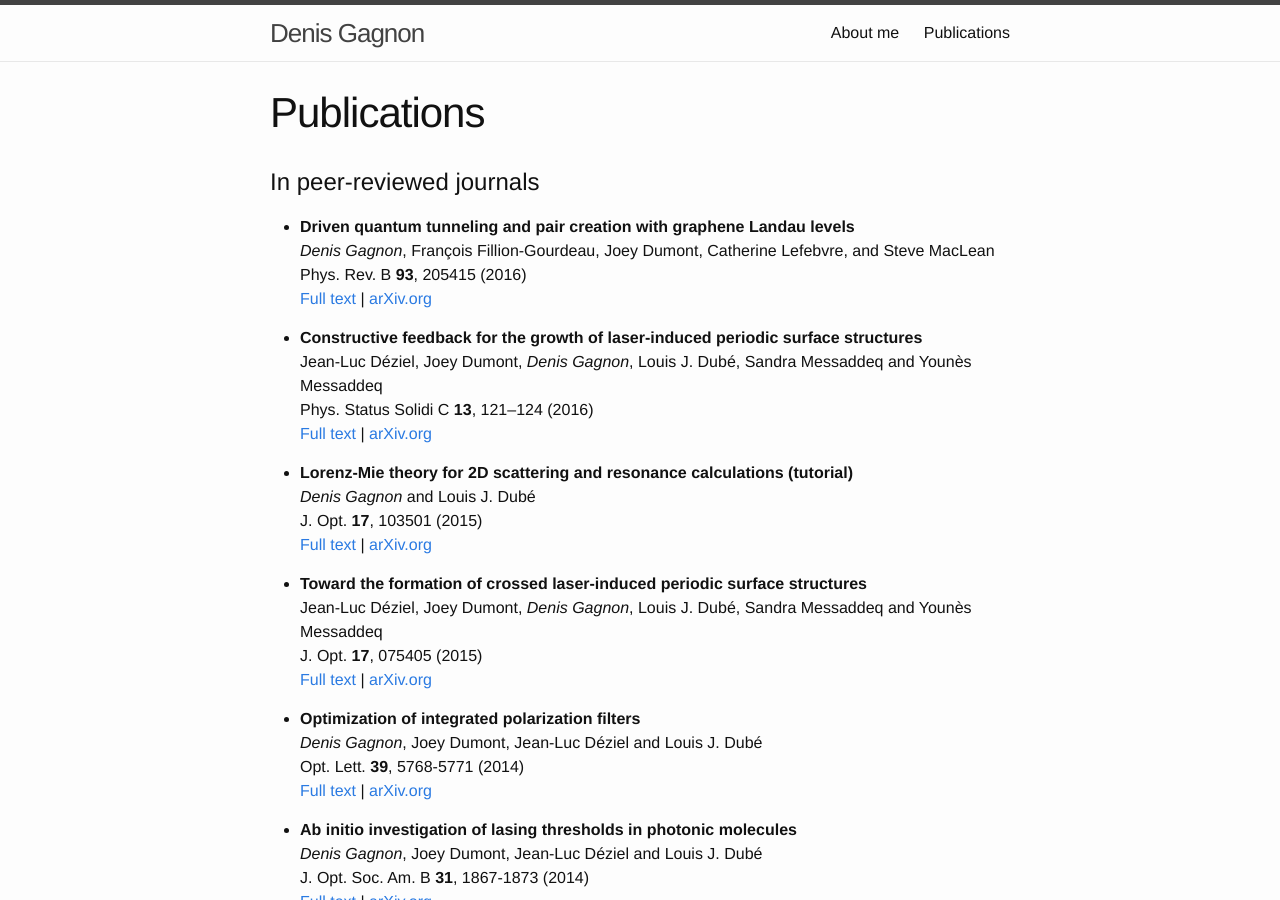
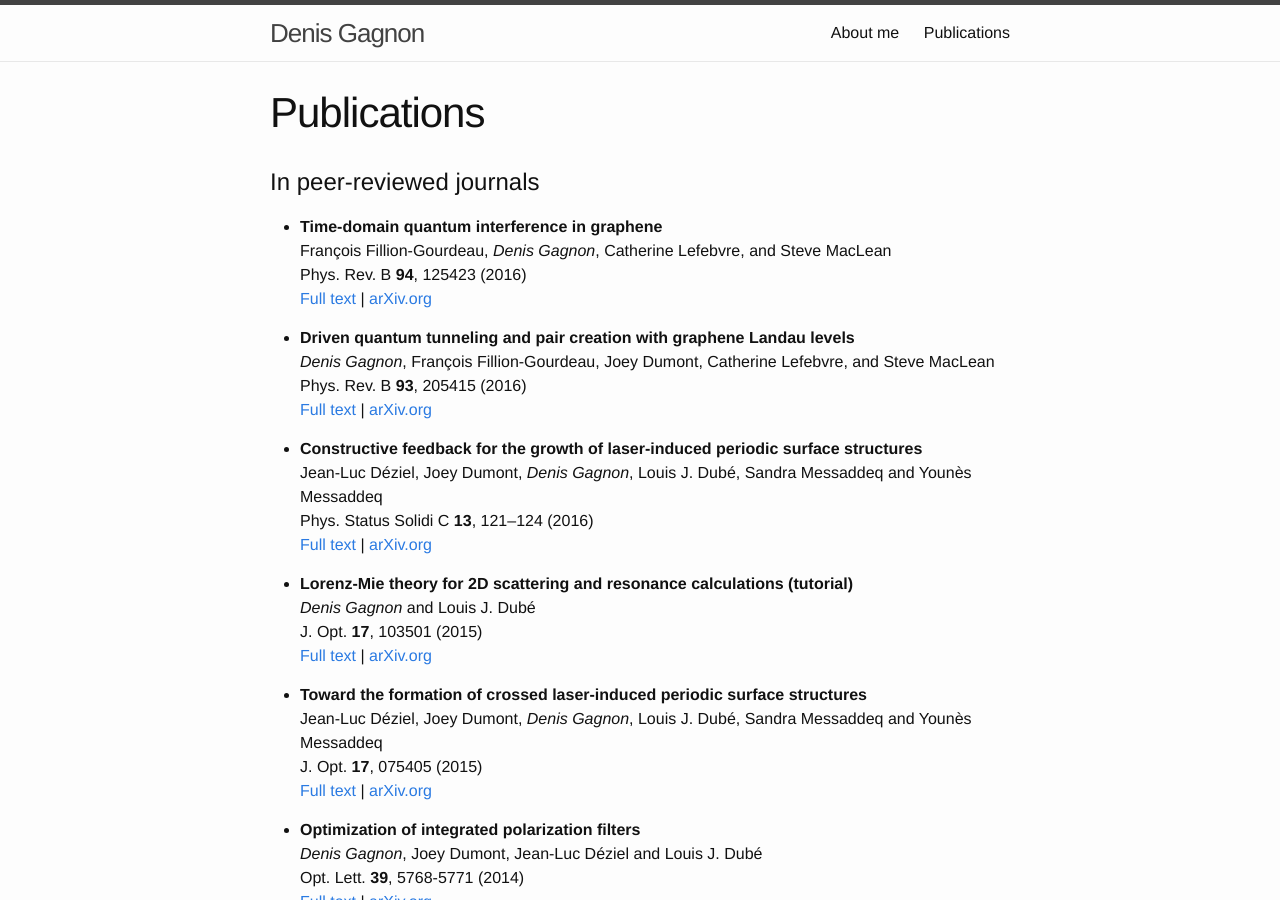
Before and after one commit to McNoggins/mcnoggins.github.io, a Jekyll site: the page built from publications.md, in a window 1280 px wide and 900 px high. Built offline with Jekyll 4.4.1, drawn with Linux system fonts in a browser that asks for light colours.

Commit message:
Update publications.md

```diff
--- a/publications.md
+++ b/publications.md
@@ -6,6 +6,12 @@ permalink: /publications/
 
 In peer-reviewed journals
 =============
+* **Time-domain quantum interference in graphene** <br>
+François Fillion-Gourdeau, *Denis Gagnon*, Catherine Lefebvre, and Steve MacLean <br>
+Phys. Rev. B **94**, 125423 (2016) <br>
+[Full text](http://journals.aps.org/prb/abstract/10.1103/PhysRevB.94.125423){:target="_blank"} |
+[arXiv.org](http://arxiv.org/abs/1607.02055){:target="_blank"}
+
 * **Driven quantum tunneling and pair creation with graphene Landau levels** <br>
 *Denis Gagnon*, François Fillion-Gourdeau, Joey Dumont, Catherine Lefebvre, and Steve MacLean <br>
 Phys. Rev. B **93**, 205415 (2016) <br>
```
